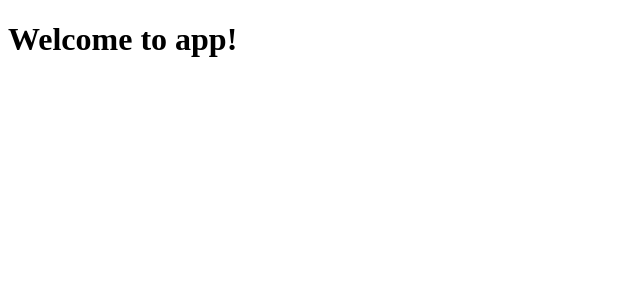
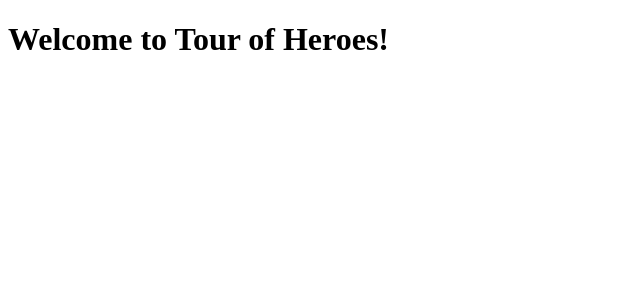
Before and after one commit to bagdxk/TourOfHeroes, an Angular app: page / in a window 1280 px wide. Shown: the top 300 px of the page, without its empty margins (0-640 px from the left). Built offline with nearby package versions, Linux system fonts and the light colour scheme.

Commit message:
change title

```diff
--- a/src/app/app.component.ts
+++ b/src/app/app.component.ts
@@ -6,5 +6,5 @@ import { Component } from '@angular/core';
   styleUrls: ['./app.component.css']
 })
 export class AppComponent {
-  title = 'app';
+  title = 'Tour of Heroes';
 }
--- a/src/index.html
+++ b/src/index.html
@@ -2,7 +2,7 @@
 <html lang="en">
 <head>
   <meta charset="utf-8">
-  <title>TourOfHeroes</title>
+  <title>Tour of Heroes</title>
   <base href="/">
 
   <meta name="viewport" content="width=device-width, initial-scale=1">
```
Also changed, not shown: 1 other file (tests, documents, lock files or other folders).
